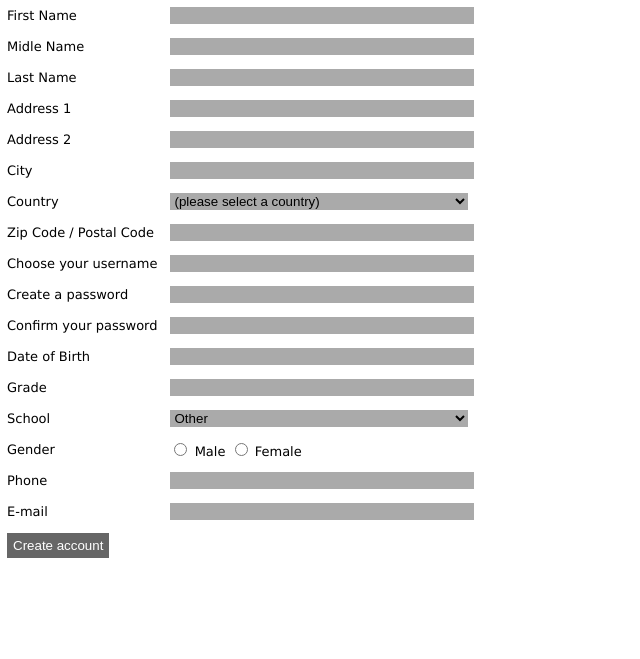
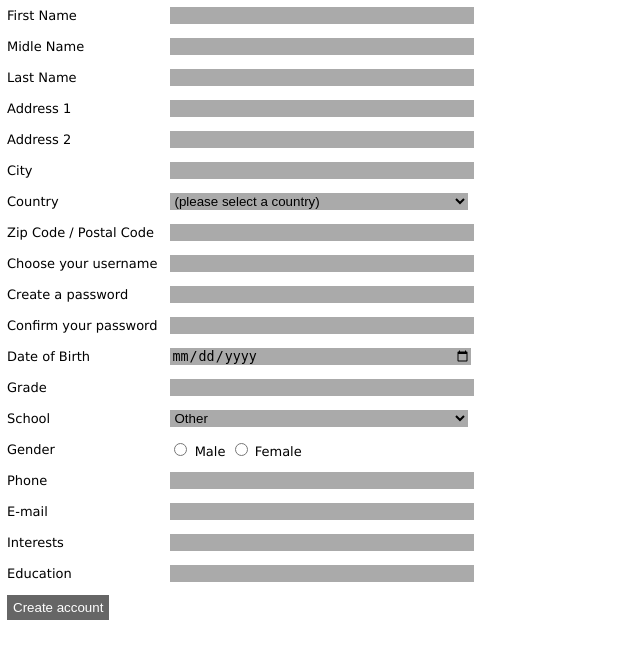
Before and after one commit to channagayan/talentasia, a PHP site: page /Form.php in a window 1280 px wide. Shown: the part 31-690 px from the top of the page, without its empty margins (0-640 px from the left). Run offline with PHP 8.4, Linux system fonts and the light colour scheme; data comes from the database, SQL or seed files in the repository.

Commit message:
add profile page
added interests and education to registration

```diff
--- a/Form.php
+++ b/Form.php
@@ -297,7 +297,7 @@
             </tr>
             <tr>
               <td colspan="3">Date of Birth </td>
-              <td colspan="3"><input type="datetime" id="DOB" class="Textbox" Name="dtDOB" /></td>
+              <td colspan="3"><input type="date" id="DOB" class="Textbox" Name="dtDOB" /></td>
             </tr>
             <tr>
               <td colspan="3">Grade </td>
@@ -334,6 +334,14 @@
               <td colspan="3">E-mail </td>
               <td colspan="3"><input type="email" name="txtMail" class="Textbox" id="Mail"/></td>
             </tr>
+	<tr>
+              <td colspan="3">Interests </td>
+              <td colspan="3"><input type="text" name="interests" class="Textbox" id="interests"/></td>
+            </tr>
+	<tr>
+              <td colspan="3">Education </td>
+              <td colspan="3"><input type="text" name="education" class="Textbox" id="education"/></td>
+            </tr>
             <tr>
               <td colspan="3"><input type="submit" value="Create account" id="submit"  Name="btnSubmit" /></td>
             </tr>
--- a/RegisterScript.php
+++ b/RegisterScript.php
@@ -24,6 +24,8 @@
 		$School=$_POST['ddSchool'];
 		$Contct=$_POST['txtContact'];
 		$Email=$_POST['txtMail'];
+		$interests =$_POST['interests'];
+		$education =$_POST['education'];
 
 		if($PW==$PWConferm){
 			require("dbClass.php");
@@ -39,7 +41,7 @@
 				}
 			}
 
-			$query="INSERT INTO members VALUES ('$MaxMemberID','$Fname','$Mname','$Lnmae','$Add1','$Add2','$Add3','$country','$Zip','$DOB','$Grade','$School','$Gender','$Contct','$Email');";
+			$query="INSERT INTO members VALUES ('$MaxMemberID','$Fname','$Mname','$Lnmae','$Add1','$Add2','$Add3','$country','$Zip','$DOB','$Grade','$School','$Gender','$Contct','$Email','$interests','$education');";
 			$result=mysql_query($query) or die("Query Error".mysql_error());
 
 			$query="INSERT INTO users VALUES ('$Uname','$MaxMemberID','$PW','0')";
@@ -49,6 +51,6 @@
 				echo "<script type=\"text/jscript\"> alert(\"Sucess\");</script>";
 			}
 		}
-		header("Location: index.html");
+		header("Location: index.php");
 	}
 ?>
--- a/dbClass.php
+++ b/dbClass.php
@@ -1,4 +1,4 @@
 <?php
-	$con=mysql_connect("Localhost","talentas_sa","sa@123") or die("DB Connection Error ".mysql_error());
+	$con=mysql_connect("Localhost","root","") or die("DB Connection Error ".mysql_error());
 	$db=mysql_select_db("talentas_talantasia",$con) or die("DB Error ".mysql_errno());
 ?>
--- a/index.php
+++ b/index.php
@@ -70,12 +70,14 @@
 			$result=mysql_query($query);
 
 			$Data=mysql_fetch_array($result);
+			echo "<a href=\"profile.php\">";
 
 				if(is_null($Data['MName'])){
-					echo "<a>".$Data['FName']." ".$Data['LName']."</a>|";
+					echo $Data['FName']." ".$Data['LName']."</a>|";
 				}else{
-					echo "<a>".$Data['FName']." ".$Data['MName']." ".$Data['LName']."</a>|";
+					echo $Data['FName']." ".$Data['MName']." ".$Data['LName']."</a>|";
 				}
+
 			echo "<a href=\"Login.php\">LOGOUT</a>|";
 	  }else{
 		 echo "<a id=\"Login\">LOGIN</a>|";
```
